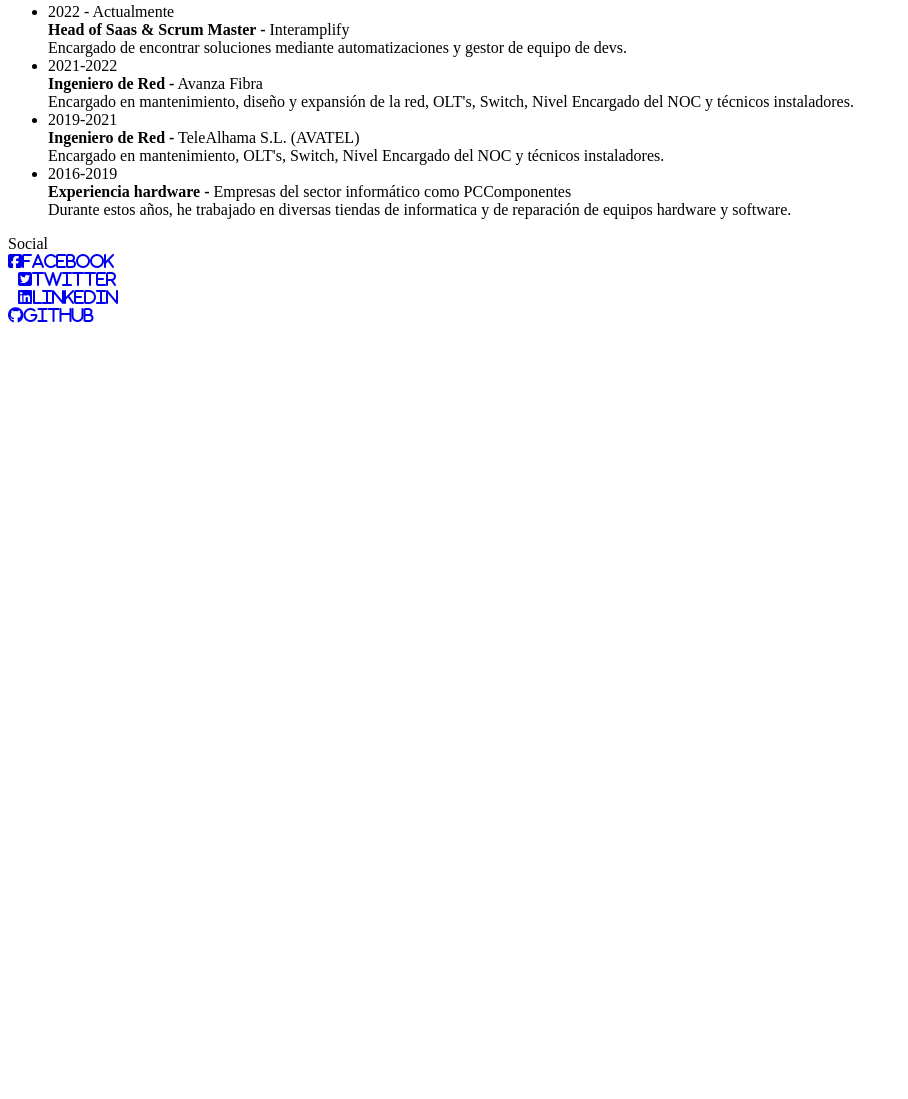
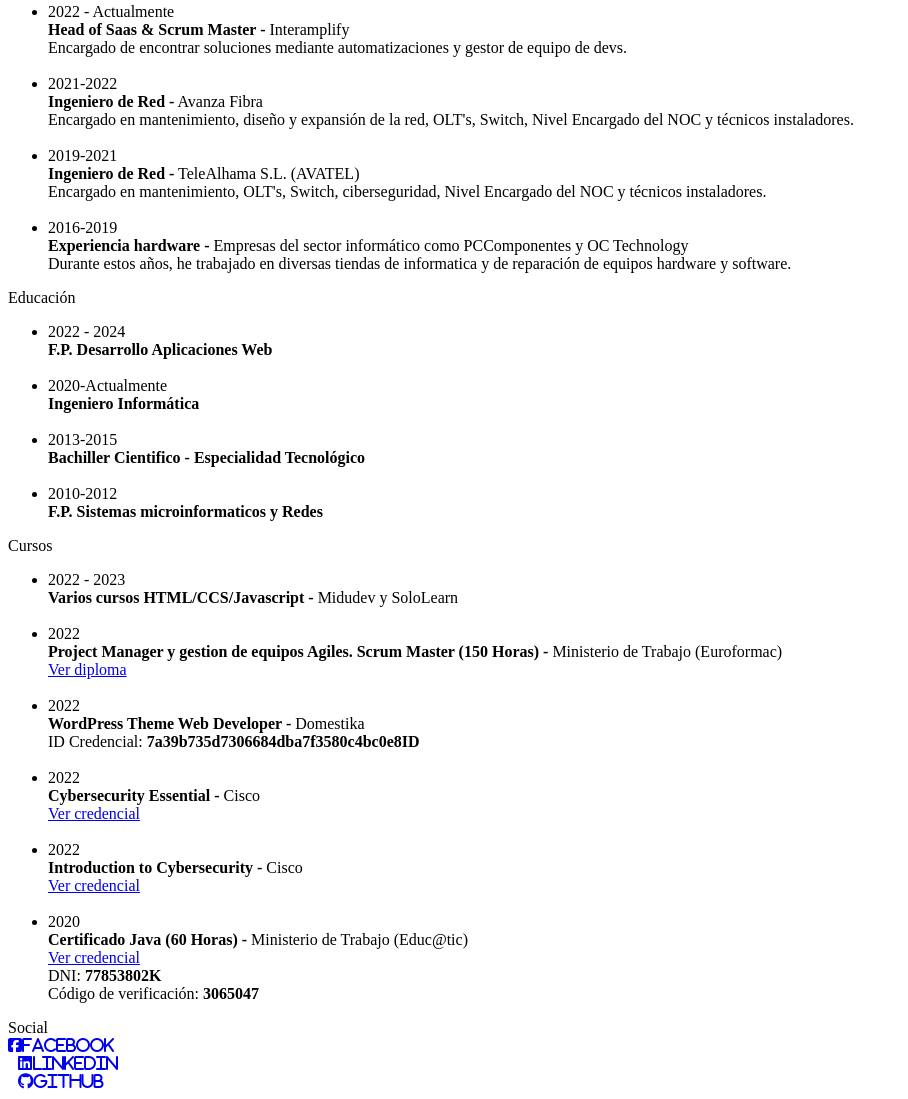
Before and after one commit to Fcojavier9/Curriculum, a plain HTML site: page Index.html in a window 1280 px wide. Shown: the part 697-1796 px from the top of the page, without its empty margins (0-908 px from the left). Before the commit the page ends 1030 px from the top, so only its background shows below. Drawn offline with Linux system fonts and the light colour scheme.

Commit message:
Update Index.html

```diff
--- a/Index.html
+++ b/Index.html
@@ -1,14 +1,18 @@
 <!DOCTYPE html>
 <html>
+
 <head>
     <title>My CV</title>
+    <link rel='stylesheet' type='text/css' media='screen' href='main.css'>
     <script src="https://kit.fontawesome.com/b99e675b6e.js"></script>
 </head>
+
 <body>
 
     <!--Intro-->
     <div class="intro">
-            <img src="https://www.gtiarmoredcars.com/wp-content/uploads/2021/02/62681-flat-icons-face-computer-design-avatar-icon.png" alt = "" height="100" width="100px"> </img>
+        <img src="https://www.gtiarmoredcars.com/wp-content/uploads/2021/02/62681-flat-icons-face-computer-design-avatar-icon.png"
+            alt="" height="100" width="100px"> </img>
         <div class="heading">Francisco Javier Montiel</div>
         <div class="prof">Desarrollador</div>
         <div class="summary">Desarrollador software orientado a programación web.</div>
@@ -19,21 +23,21 @@
         <div class="icon">
             <div class="fas fa-map-signs"></div>
         </div>
-		<br/>
+        <br />
         <div class="data">
             Alhama de Murcia
         </div>
         <div class="icon">
             <div class="fas fa-mobile-alt"></div>
         </div>
-		<br/>
+        <br />
         <div class="data">
             +34 646786137
         </div>
         <div class="icon">
             <div class="fas fa-envelope"></div>
         </div>
-		<br/>
+        <br />
         <div class="data">
             franciscojaviermontielnoguera@gmail.com
         </div>
@@ -125,29 +129,142 @@
             <li>
                 <div class="date">2022 - Actualmente</div>
                 <div class="jobinfo">
-                        <div class="jobtitle"><strong>Head of Saas & Scrum Master -</strong> <span id="interamplify">Interamplify</span></div>
-                    <div class ="jobdesc">Encargado de encontrar soluciones mediante automatizaciones y gestor de equipo de devs.</div>
+                    <div class="jobtitle"><strong>Head of Saas & Scrum Master -</strong> <span
+                            id="interamplify">Interamplify</span></div>
+                    <div class="jobdesc">Encargado de encontrar soluciones mediante automatizaciones y gestor de equipo
+                        de devs.</div>
                 </div>
             </li>
+            <br />
             <li>
                 <div class="date">2021-2022</div>
                 <div class="jobinfo">
-                        <div class="jobtitle"><strong>Ingeniero de Red -</strong> <span id="avanza">Avanza Fibra</span></div>
-                    <div class ="jobdesc">Encargado en mantenimiento, diseño y expansión de la red, OLT's, Switch, Nivel Encargado del NOC y técnicos instaladores.</div>
+                    <div class="jobtitle"><strong>Ingeniero de Red -</strong> <span id="avanza">Avanza Fibra</span>
+                    </div>
+                    <div class="jobdesc">Encargado en mantenimiento, diseño y expansión de la red, OLT's, Switch, Nivel
+                        Encargado del NOC y técnicos instaladores.</div>
                 </div>
             </li>
+            <br />
             <li>
                 <div class="date">2019-2021</div>
                 <div class="jobinfo">
-                        <div class="jobtitle"><strong>Ingeniero de Red -</strong> <span id="telealhama">TeleAlhama S.L. (AVATEL)</span></div>
-                    <div class ="jobdesc">Encargado en mantenimiento, OLT's, Switch, Nivel Encargado del NOC y técnicos instaladores.</div>
+                    <div class="jobtitle"><strong>Ingeniero de Red -</strong> <span id="telealhama">TeleAlhama S.L.
+                            (AVATEL)</span></div>
+                    <div class="jobdesc">Encargado en mantenimiento, OLT's, Switch, ciberseguridad, Nivel Encargado del
+                        NOC y técnicos instaladores.</div>
                 </div>
             </li>
+            <br />
             <li>
                 <div class="date">2016-2019</div>
                 <div class="jobinfo">
-                        <div class="jobtitle"><strong>Experiencia hardware -</strong> <span id="otros">Empresas del sector informático como PCComponentes</span></div>
-                    <div class ="jobdesc">Durante estos años, he trabajado en diversas tiendas de informatica y de reparación de equipos hardware y software.</div>
+                    <div class="jobtitle"><strong>Experiencia hardware -</strong> <span id="otros">Empresas del sector
+                            informático como PCComponentes y OC Technology</span></div>
+                    <div class="jobdesc">Durante estos años, he trabajado en diversas tiendas de informatica y de
+                        reparación de equipos hardware y software.</div>
+                </div>
+            </li>
+        </ul>
+    </div>
+
+    <!--Education-->
+    <div class="subheading">Educación</div>
+    <div class="explist">
+        <ul>
+            <li>
+                <div class="date">2022 - 2024</div>
+                <div class="jobinfo">
+                    <div class="jobtitle"><strong>F.P. Desarrollo Aplicaciones Web</strong></div>
+                </div>
+            </li>
+            <br />
+            <li>
+                <div class="date">2020-Actualmente</div>
+                <div class="jobinfo">
+                    <div class="jobtitle"><strong>Ingeniero Informática</strong></div>
+                </div>
+            </li>
+            <br />
+            <li>
+                <div class="date">2013-2015</div>
+                <div class="jobinfo">
+                    <div class="jobtitle"><strong>Bachiller Cientifico - Especialidad Tecnológico</strong></div>
+                </div>
+            </li>
+            <br />
+            <li>
+                <div class="date">2010-2012</div>
+                <div class="jobinfo">
+                    <div class="jobtitle"><strong>F.P. Sistemas microinformaticos y Redes</strong></div>
+                </div>
+            </li>
+        </ul>
+    </div>
+
+    <!--Cursos-->
+    <div class="subheading">Cursos</div>
+    <div class="explist">
+        <ul>
+            <li>
+                <div class="date">2022 - 2023</div>
+                <div class="jobinfo">
+                    <div class="jobtitle"><strong>Varios cursos HTML/CCS/Javascript - </strong><span
+                            id="telealhama">Midudev y SoloLearn</span></div>
+                </div>
+            </li>
+            <br />
+            <li>
+                <div class="date">2022</div>
+                <div class="jobinfo">
+                    <div class="jobtitle"><strong>Project Manager y gestion de equipos Agiles. Scrum Master (150 Horas)
+                            - </strong><span id="otros">Ministerio de Trabajo (Euroformac)</span></div>
+                    <div><a
+                            href="http://diplomas.grupoeuroformac.com/pdf/1577985_4827_400368_81174_C2102002017-aeolq400365.pdf">Ver
+                            diploma</a></div>
+                </div>
+            </li>
+            <br />
+            <li>
+                <div class="date">2022</div>
+                <div class="jobinfo">
+                    <div class="jobtitle"><strong>WordPress Theme Web Developer - </strong><span
+                            id="interamplify">Domestika</span></div>
+                    <div>ID Credencial: <strong>7a39b735d7306684dba7f3580c4bc0e8ID</strong></div>
+                </div>
+            </li>
+            <br />
+            <li>
+                <div class="date">2022</div>
+                <div class="jobinfo">
+                    <div class="jobtitle"><strong>Cybersecurity Essential - </strong><span id="avanza">Cisco</span>
+                    </div>
+                    <div><a
+                            href="https://www.credly.com/badges/e3f4d564-0181-44f3-a46d-72c31cb17a2d?source=linked_in_profile">Ver
+                            credencial</a></div>
+                </div>
+            </li>
+            <br />
+            <li>
+                <div class="date">2022</div>
+                <div class="jobinfo">
+                    <div class="jobtitle"><strong>Introduction to Cybersecurity - </strong><span
+                            id="avanza">Cisco</span></div>
+                    <div><a
+                            href="https://www.credly.com/badges/a50eac64-42a6-4adc-bcff-d4271816e44a?source=linked_in_profile">Ver
+                            credencial</a></div>
+                </div>
+            </li>
+            <br />
+            <li>
+                <div class="date">2020</div>
+                <div class="jobinfo">
+                    <div class="jobtitle"><strong>Certificado Java (60 Horas) - </strong><span id="otros">Ministerio de
+                            Trabajo (Educ@tic)</span></div>
+                    <div><a href="https://tic.educaticonline.com/blocks/diploma/verificacion.php">Ver credencial</a>
+                    </div>
+                    <div>DNI: <strong>77853802K</strong></div>
+                    <div>Código de verificación: <strong>3065047</strong></div>
                 </div>
             </li>
         </ul>
@@ -157,28 +274,23 @@
     <div class="subheading">Social</div>
     <div class="social">
         <a href="facebooklink" target="_blank">
-                <div class = "icon">
+            <div class="icon">
                 <div class="fab fa-facebook-square">Facebook</div>
             </div>
         </a>
-             <a href="twitterlink" target="_blank">
-                 <div class = "icon">
-                     <span style="padding-left:10px;"></span>
-                     <div class="fab fa-twitter-square">Twitter</div>
-                 </div>
-             </a>
-             <a href="linkedInlink" target="_blank">
+        <a href="www.linkedin.com/in/francisco-javier-montiel-noguera-a3561a146" target="_blank">
             <div class="icon">
                 <span style="padding-left:10px;"></span>
                 <div class="fab fa-linkedin">LinkedIn</div>
             </div>
         </a>
-            <a href="githublink" target="_blank">
-                <div class = "icon">
-                    <span style=""></span>
+        <a href="https://github.com/Fcojavier9" target="_blank">
+            <div class="icon">
+                <span style="padding-left:10px;"></span>
                 <div class="fab fa-github">Github</div>
             </div>
         </a>
     </div>
 </body>
+
 </html>
```
Lines whose indentation alone changed are shown as unchanged.
